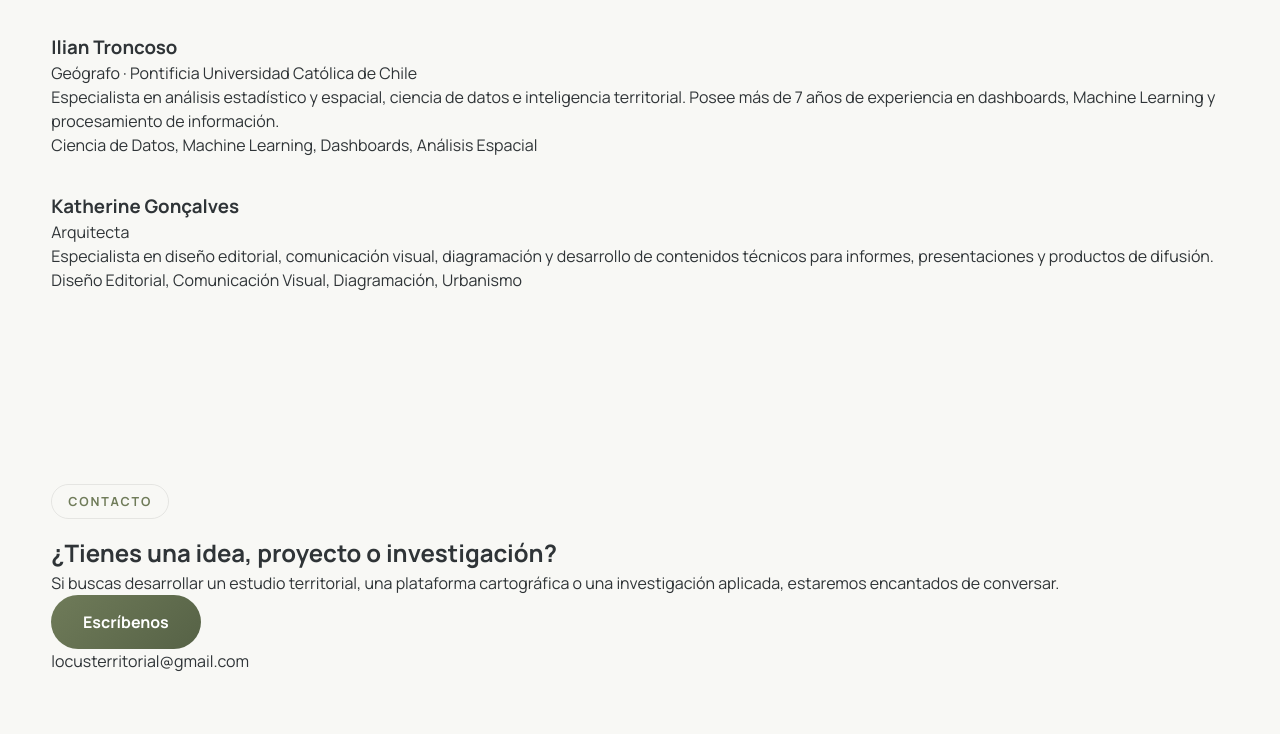
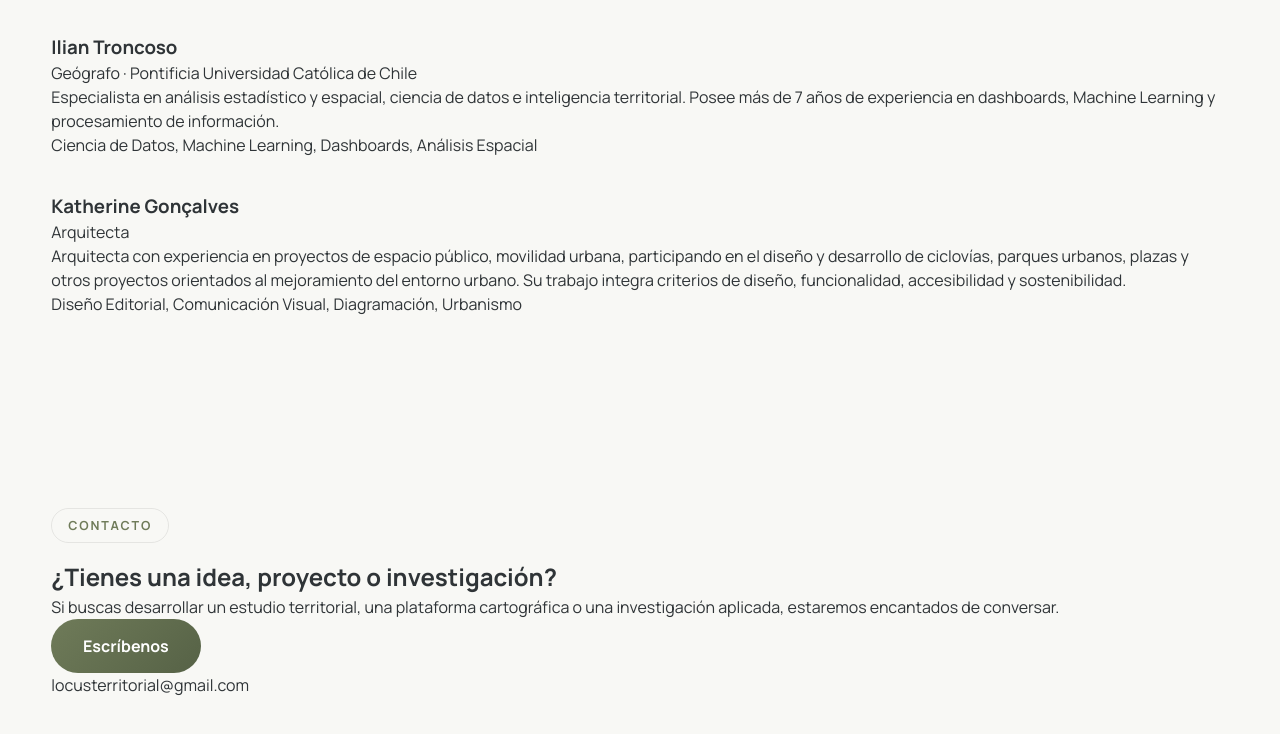
Before and after one commit to gizapatasv-hue/Locus-Web, a plain HTML site: page index.html in a window 1280 px wide. Shown: the part 7514-8248 px from the top of the page. Drawn offline with Linux system fonts and the light colour scheme.

Commit message:
actualizacion cv

```diff
--- a/index.html
+++ b/index.html
@@ -929,9 +929,10 @@
 
                     <p>
 
-                        Especialista en diseño editorial, comunicación visual,
-                        diagramación y desarrollo de contenidos técnicos para
-                        informes, presentaciones y productos de difusión.
+                        Arquitecta con experiencia en proyectos de espacio público, movilidad urbana,
+                        participando en el diseño y desarrollo de ciclovías, parques urbanos,
+                        plazas y otros proyectos orientados al mejoramiento del entorno urbano.
+                        Su trabajo integra criterios de diseño, funcionalidad, accesibilidad y sostenibilidad.
 
                     </p>
 
```
